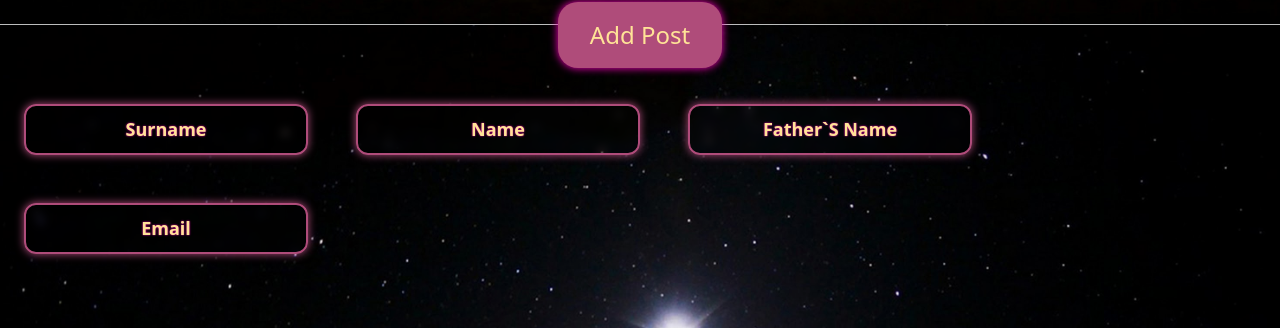
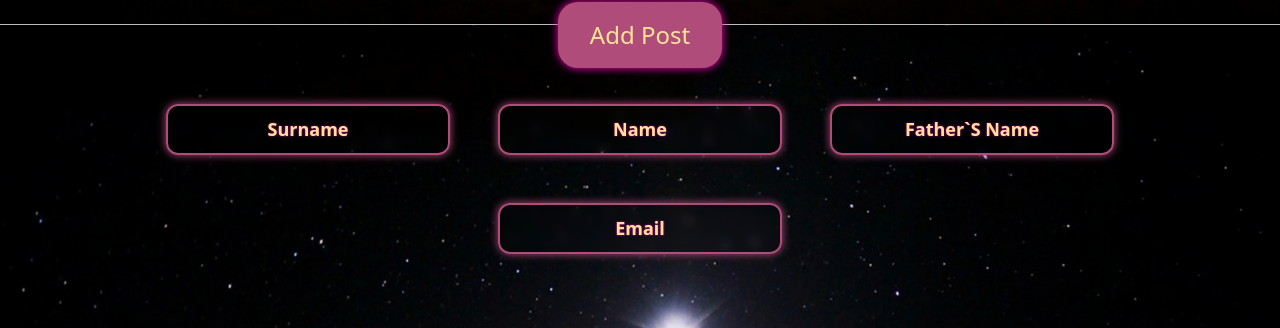
Before and after one commit to ostapvasilenko/React_first_page, a React (Create React App) app: page / in a window 1280 px wide. Shown: the part 822-1150 px from the top of the page. Built offline with nearby package versions, Linux system fonts and the light colour scheme; no server answers.

Commit message:
add-form-styles

```diff
--- a/src/pages/My_first_page.jsx
+++ b/src/pages/My_first_page.jsx
@@ -107,7 +107,7 @@
 
         }
       }}>
-        <div><input onChange={(e) => { setSurname(e.target.value.toUpperCase()) }} type="text" placeholder='Surname' />
+        <div className={styles.posts_form_data}><input onChange={(e) => { setSurname(e.target.value.toUpperCase()) }} type="text" placeholder='Surname' />
           <input onChange={(e) => { setName(e.target.value.toUpperCase()) }} type="text" placeholder='Name' />
           <input onChange={(e) => { setFatherName(e.target.value.toUpperCase()) }} type="text" placeholder='Father`s name' />
         <input onChange={(e) => { setEmail(e.target.value.toLowerCase()) }} type="mail" placeholder='Email' /></div>
--- a/src/styles/My_first_page.module.css
+++ b/src/styles/My_first_page.module.css
@@ -104,3 +104,8 @@
     width: 100%;
     overflow: hidden;
 }
+.posts_form_data{
+    display: flex;
+    justify-content: center;
+    flex-wrap: wrap;
+}
```
